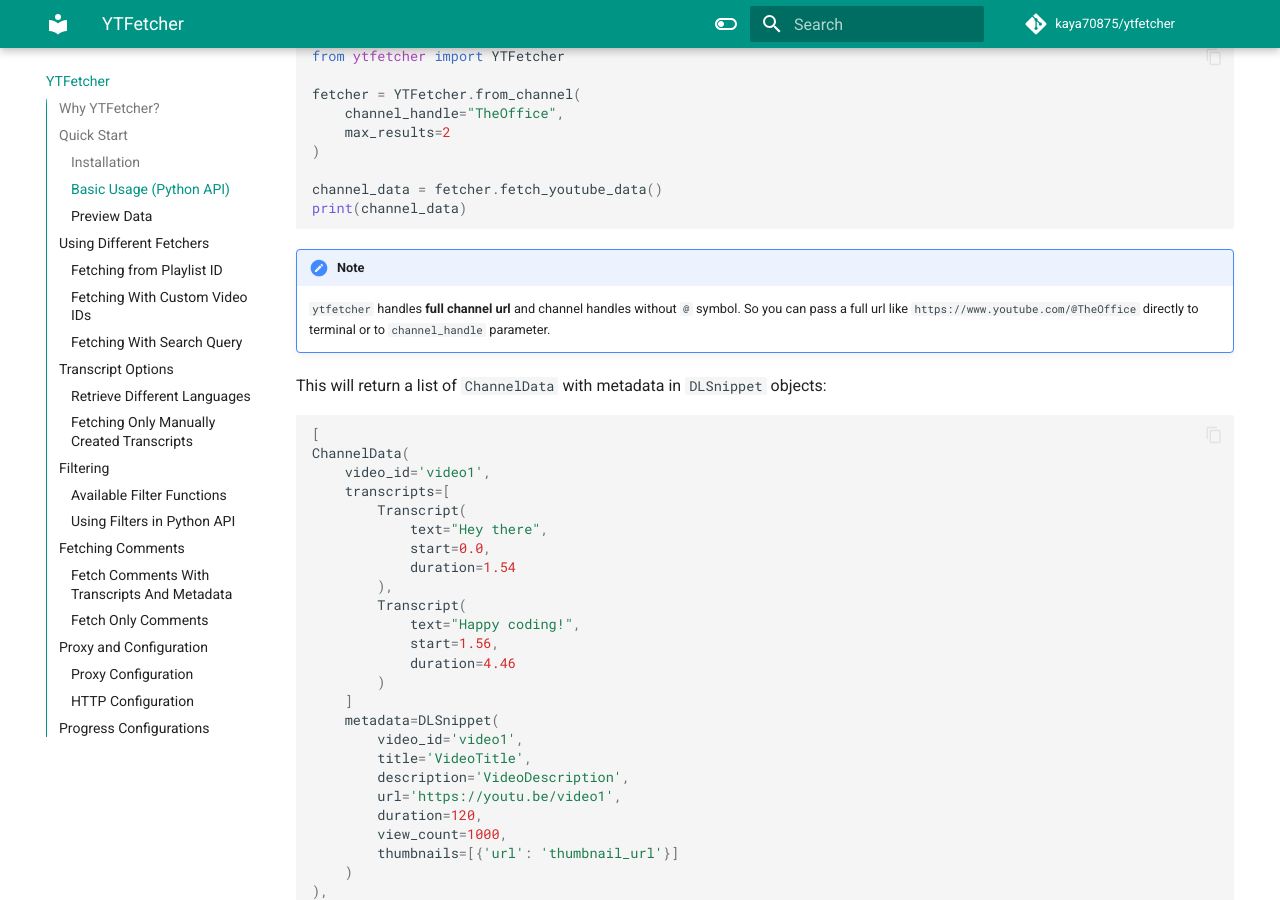
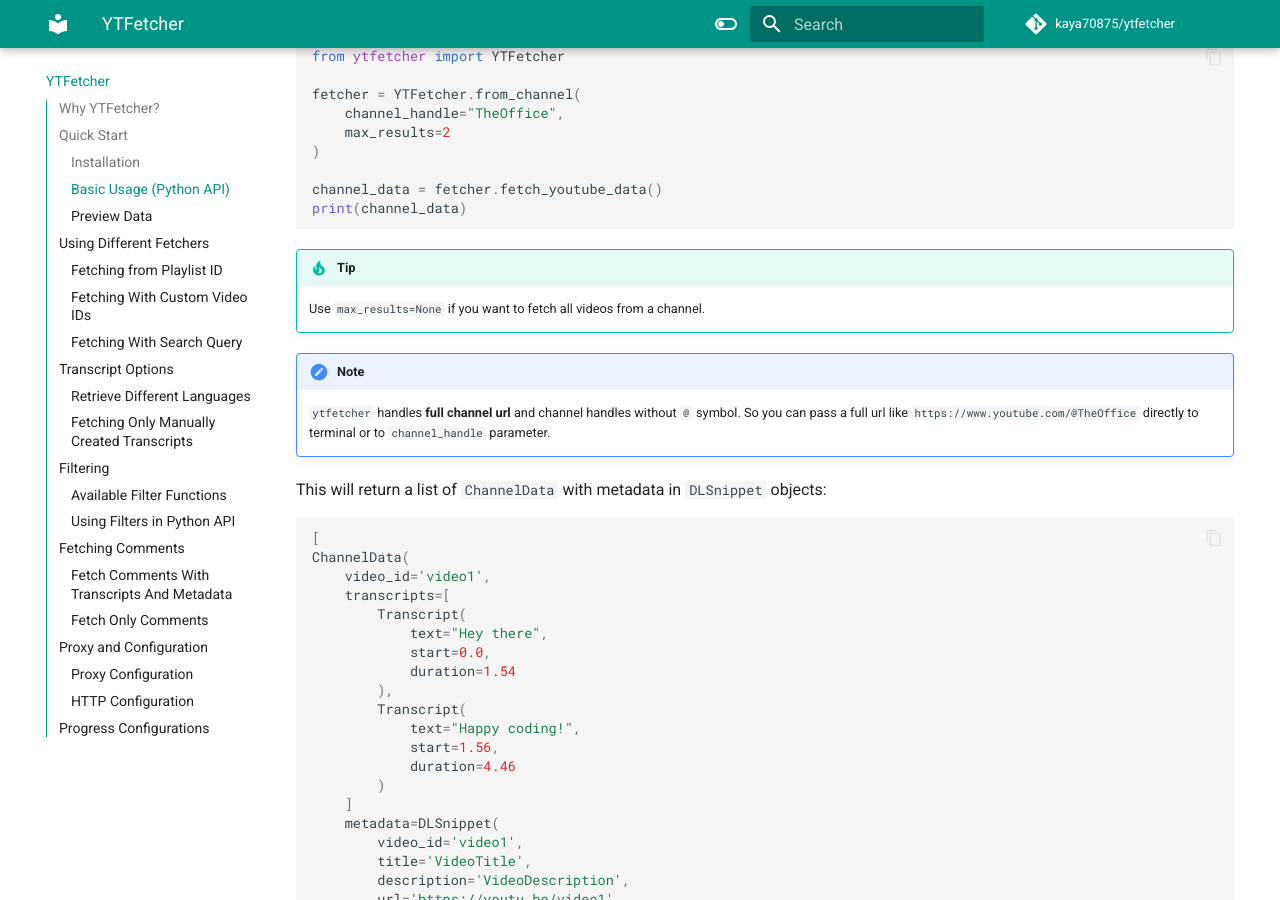
Before and after one commit to kaya70875/ytfetcher, an MkDocs documentation site: the page built from docs/index.md, in a window 1280 px wide and 900 px high, scrolled down 891 px. Built offline with MkDocs 1.6.1 and Material for MkDocs 9.7.7, drawn with Linux system fonts in a browser that asks for light colours; comment, search, counter and statistics services are not loaded.

Commit message:
docs: add mkdocs for fetching all videos

````diff
--- a/docs/index.md
+++ b/docs/index.md
@@ -36,6 +36,9 @@ channel_data = fetcher.fetch_youtube_data()
 print(channel_data)
 
 ```
+
+!!! Tip
+    Use `max_results=None` if you want to fetch all videos from a channel.
 
 !!! Note
     `ytfetcher` handles **full channel url** and channel handles without `@` symbol. So you can pass a full url like `https://www.youtube.com/@TheOffice` directly to terminal or to `channel_handle` parameter.
````
Also changed, not shown: docs/cli.md (+1 -0 lines).
